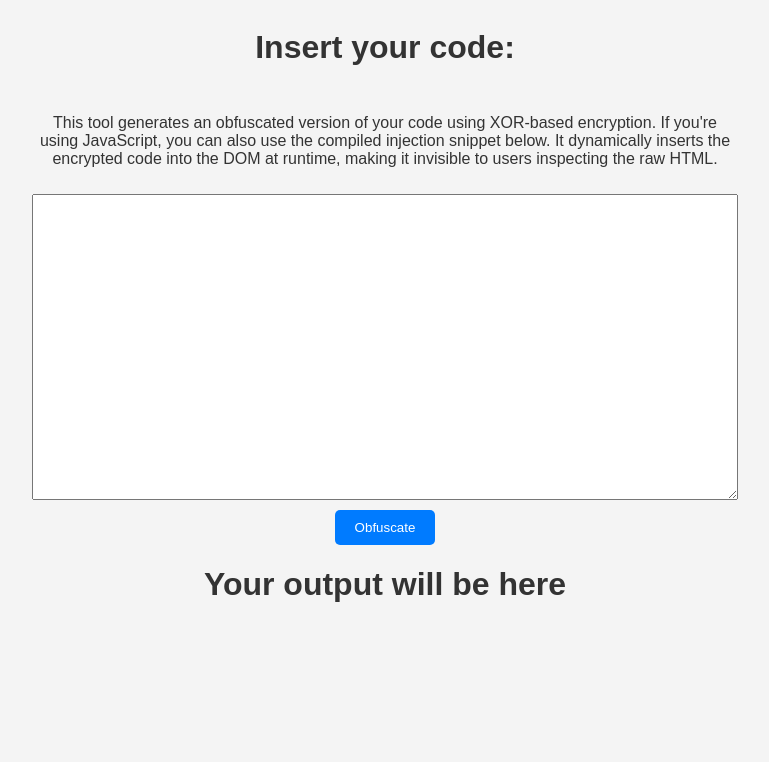
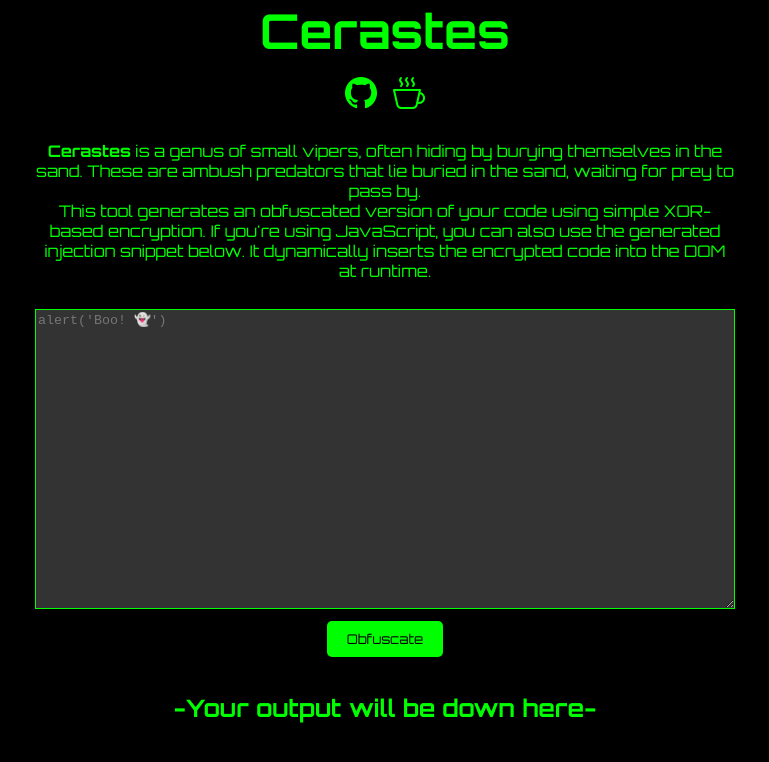
Before and after one commit to aaron-iz/Cerastes, a plain HTML site: page index.html in a window 1280 px wide. Shown: the whole page, without its empty margins (255-1024 px from the left). Drawn offline with nearby package versions, Linux system fonts and the light colour scheme.

Commit message:
make this look better and change name

```diff
--- a/index.html
+++ b/index.html
@@ -3,22 +3,69 @@
     <head>
         <meta charset="UTF-8" />
         <meta name="viewport" content="width=device-width, initial-scale=1.0" />
-        <title>Obfuscation Tool</title>
+
+        <link rel="preconnect" href="https://fonts.googleapis.com" />
+        <link rel="preconnect" href="https://fonts.gstatic.com" crossorigin />
+        <link
+            href="https://fonts.googleapis.com/css2?family=Orbitron:wght@400..900&display=swap"
+            rel="stylesheet"
+        />
+        <link
+            rel="stylesheet"
+            href="https://cdn.jsdelivr.net/npm/bootstrap-icons@1.13.1/font/bootstrap-icons.min.css"
+        />
+
+        <title>Cerastes</title>
 
         <style>
+            * {
+                box-sizing: border-box;
+                font-family: "Orbitron", sans-serif;
+            }
+
             body {
-                font-family: Arial, sans-serif;
-                background-color: #f4f4f4;
-                color: #333;
+                background-color: black;
+                color: #00ff00;
 
                 display: flex;
                 flex-direction: column;
                 align-items: center;
+
+                gap: 1rem;
+            }
+
+            body,
+            h1 {
+                margin: 0;
+                padding: 0;
+            }
+
+            h1 {
+                font-size: 3rem;
+            }
+
+            textarea,
+            input {
+                font-family: "Courier New", Courier, monospace;
+                background-color: #333;
+                border: 1px solid #00ff00;
+                width: 700px;
+            }
+
+            a,
+            textarea,
+            input,
+            #output {
+                color: #00ff00;
             }
 
             textarea {
-                width: 700px;
                 height: 300px;
+            }
+
+            input {
+                padding: 10px;
+                border-radius: 5px;
             }
 
             form {
@@ -26,52 +73,80 @@
                 display: flex;
                 flex-direction: column;
                 align-items: center;
-                gap: 10px;
+                gap: 0.75rem;
             }
 
             button {
                 padding: 10px 20px;
-                background-color: #007bff;
-                color: white;
+                background-color: #00ff00;
+                color: black;
                 border: none;
                 border-radius: 5px;
                 cursor: pointer;
             }
 
             button:hover {
-                background-color: #0056b3;
-            }
-
-            input {
-                width: 700px;
-                padding: 10px;
-                border: 1px solid #ccc;
-                border-radius: 5px;
-                overflow-x: auto;
+                background-color: #fff;
             }
 
             p {
                 max-width: 700px;
                 text-align: center;
             }
+
+            span {
+                display: flex;
+                gap: 1rem;
+            }
+
+            a {
+                text-decoration: none;
+                font-size: 2rem;
+            }
+
+            a:hover {
+                color: #fff;
+            }
         </style>
     </head>
+
     <body>
         <form id="obfuscationForm">
-            <h1>Insert your code:</h1>
+            <h1>Cerastes</h1>
+
+            <span>
+                <a href="todo" title="Source Code">
+                    <i class="bi bi-github"></i>
+                </a>
+
+                <a href="todo" title="Buy me a coffee">
+                    <i class="bi bi-cup-hot"></i>
+                </a>
+            </span>
+
             <p>
+                <b>Cerastes</b> is a genus of small vipers, often hiding by
+                burying themselves in the sand. These are ambush predators that
+                lie buried in the sand, waiting for prey to pass by.
+                <br />
                 This tool generates an obfuscated version of your code using
-                XOR-based encryption. If you're using JavaScript, you can also
-                use the compiled injection snippet below. It dynamically inserts
-                the encrypted code into the DOM at runtime, making it invisible
-                to users inspecting the raw HTML.
+                simple XOR-based encryption. If you're using JavaScript, you can
+                also use the generated injection snippet below. It dynamically
+                inserts the encrypted code into the DOM at runtime.
             </p>
-            <textarea id="code" rows="20" cols="80"></textarea>
+
+            <textarea
+                id="code"
+                rows="20"
+                cols="80"
+                placeholder="alert('Boo! 👻')"
+            ></textarea>
+
             <button id="obfuscate">Obfuscate</button>
         </form>
 
         <div id="output">
-            <h1>Your output will be here</h1>
+            <h2>-Your output will be down here-</h2>
         </div>
 
         <script>
```
